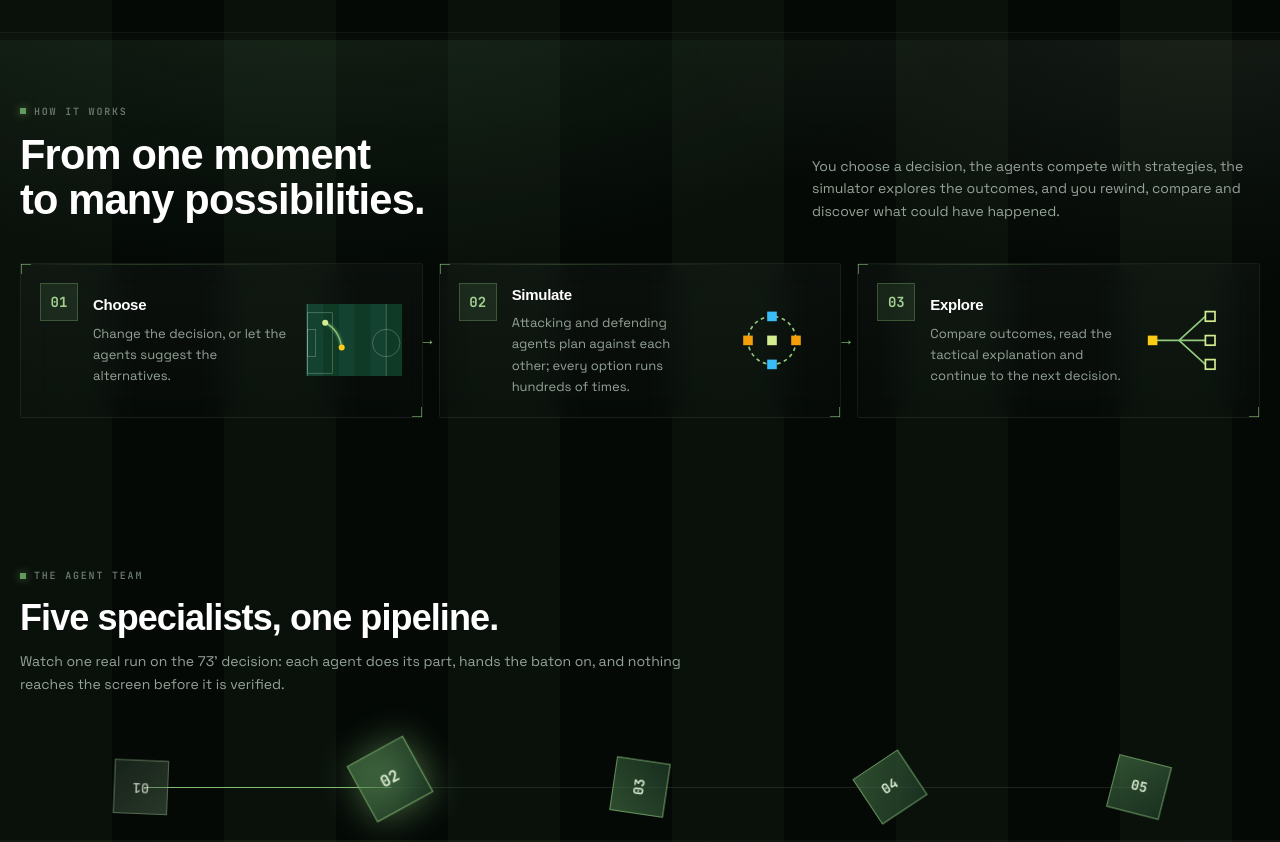
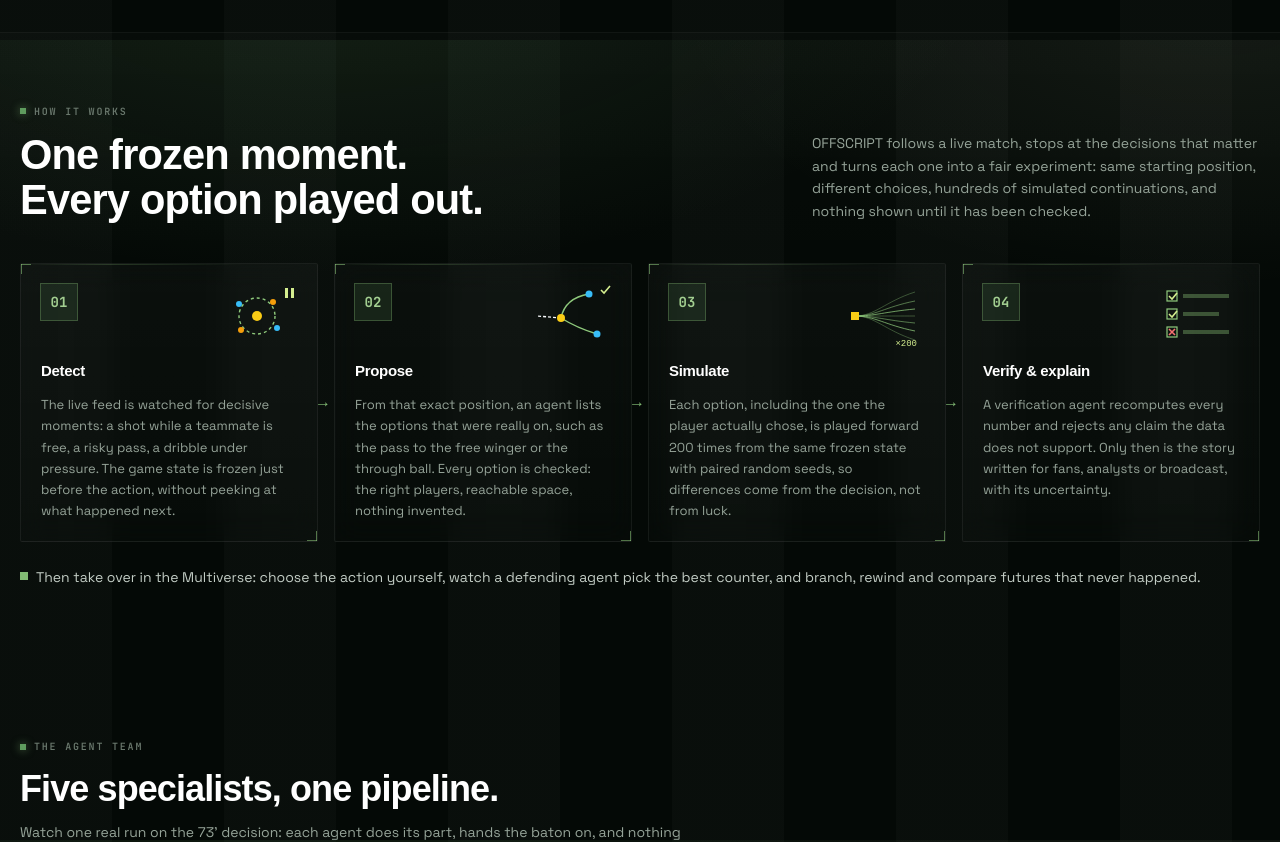
Before and after one commit to thomasdevving/offscript, a Next.js app in the folder apps/web/: page / in a window 1280 px wide. Shown: the part 760-1602 px from the top of the page. Built offline with nearby package versions, Linux system fonts and the light colour scheme; a web font is replaced by a local one.

Commit message:
Landing: sharper how-it-works and a use-cases section; English only; neutral background stripes in dark mode

```diff
--- a/apps/web/app/globals.css
+++ b/apps/web/app/globals.css
@@ -87,7 +87,7 @@
     radial-gradient(1100px 560px at 25% -14%, rgba(95, 156, 94, 0.16), transparent 62%),
     radial-gradient(900px 480px at 95% -5%, rgba(207, 226, 180, 0.07), transparent 60%),
     /* Mowing stripes: the alternating light/dark bands of a freshly cut pitch. */
-    repeating-linear-gradient(90deg, rgba(143, 202, 124, 0.04) 0 112px, transparent 112px 224px);
+    repeating-linear-gradient(90deg, rgba(226, 232, 226, 0.022) 0 112px, transparent 112px 224px);
   background-size: auto, auto, auto;
   background-attachment: fixed;
   font-feature-settings: "cv11", "ss01";
--- a/apps/web/components/Header.tsx
+++ b/apps/web/components/Header.tsx
@@ -1,6 +1,6 @@
 "use client";
 
-import type { Language, ViewerMode } from "@offscript/contracts";
+import type { ViewerMode } from "@offscript/contracts";
 import { t } from "@/lib/i18n";
 import { actions, useApp } from "@/lib/store";
 import BrandMark from "./BrandMark";
@@ -60,8 +60,6 @@
         <div className="ml-auto flex flex-wrap items-center gap-2">
           <Segmented<ViewerMode> label={L.mode} value={s.mode} onChange={actions.setMode} testId="mode-switch"
             options={[{ v: "casual", label: L.casual }, { v: "analyst", label: L.analyst }, { v: "broadcaster", label: L.broadcaster }]} />
-          <Segmented<Language> label={L.language} value={s.lang} onChange={actions.setLang} testId="lang-switch"
-            options={[{ v: "en", label: "EN" }, { v: "nl", label: "NL" }]} />
           <button type="button" onClick={() => void actions.openRecap()} data-testid="open-recap" className="btn">{L.recap}</button>
           <ThemeToggle lang={s.lang} />
           <div className="flex items-center gap-2 rounded-xl bg-white/[0.04] px-2.5 py-1.5 text-[11px]">
--- a/apps/web/components/landing/Landing.tsx
+++ b/apps/web/components/landing/Landing.tsx
@@ -23,16 +23,28 @@
     stats: [
       ["200", "simulations per option"],
       ["5", "agents, one verified answer"],
-      ["3", "viewer modes, EN and NL"],
+      ["3", "viewer modes: fan, analyst, broadcast"],
     ],
     howEyebrow: "How it works",
-    howTitle: ["From one moment", "to many possibilities."],
-    howSub: "You choose a decision, the agents compete with strategies, the simulator explores the outcomes, and you rewind, compare and discover what could have happened.",
+    howTitle: ["One frozen moment.", "Every option played out."],
+    howSub: "OFFSCRIPT follows a live match, stops at the decisions that matter and turns each one into a fair experiment: same starting position, different choices, hundreds of simulated continuations, and nothing shown until it has been checked.",
     steps: [
-      ["Choose", "Change the decision, or let the agents suggest the alternatives."],
-      ["Simulate", "Attacking and defending agents plan against each other; every option runs hundreds of times."],
-      ["Explore", "Compare outcomes, read the tactical explanation and continue to the next decision."],
+      ["Detect", "The live feed is watched for decisive moments: a shot while a teammate is free, a risky pass, a dribble under pressure. The game state is frozen just before the action, without peeking at what happened next."],
+      ["Propose", "From that exact position, an agent lists the options that were really on, such as the pass to the free winger or the through ball. Every option is checked: the right players, reachable space, nothing invented."],
+      ["Simulate", "Each option, including the one the player actually chose, is played forward 200 times from the same frozen state with paired random seeds, so differences come from the decision, not from luck."],
+      ["Verify & explain", "A verification agent recomputes every number and rejects any claim the data does not support. Only then is the story written for fans, analysts or broadcast, with its uncertainty."],
     ],
+    howMultiverse: "Then take over in the Multiverse: choose the action yourself, watch a defending agent pick the best counter, and branch, rewind and compare futures that never happened.",
+    usesEyebrow: "Who it is for",
+    usesTitle: ["One engine,", "four kinds of questions."],
+    usesSub: "The same verified analysis is shaped for whoever needs it: a sentence for the fan, intervals and evidence for the analyst, a timed overlay for the director.",
+    uses: [
+      ["Broadcasters", "A verified 'what if' seconds after the moment: a lower-third caption, a replay of the alternative and machine-readable overlay instructions with timing and priority, ready for the studio or second screen."],
+      ["Analysts & coaches", "Review decisions with numbers instead of hindsight: compare the options with confidence intervals, see which defensive response neutralises which choice, and bring the branches into video sessions."],
+      ["Fans", "Settle the debate with evidence. Watch the pass that was never played, take the decision yourself in the Multiverse and see how often it would have worked under the model."],
+      ["Player development", "Teach decision-making from real situations: why the pass was on, how the defence would react and what a better option looks like, in plain language for young players."],
+    ],
+    usesNote: "Today OFFSCRIPT runs on synthetic matches; the pipeline takes any event stream with player positions.",
     compareEyebrow: "Compare realities",
     compareTitle: ["See how the game", "could have unfolded."],
     compareSub: "Watch the actual outcome and your alternative side by side. Different decisions. Different strategies. Different futures.",
@@ -77,16 +89,28 @@
     stats: [
       ["200", "simulaties per optie"],
       ["5", "agents, één geverifieerd antwoord"],
-      ["3", "kijkmodi, EN en NL"],
+      ["3", "kijkmodi: fan, analist, omroep"],
     ],
     howEyebrow: "Hoe het werkt",
-    howTitle: ["Van één moment", "naar talloze mogelijkheden."],
-    howSub: "Jij kiest een beslissing, de agents strijden met strategieën, de simulator verkent de uitkomsten en jij spoelt terug, vergelijkt en ontdekt wat er had kunnen gebeuren.",
+    howTitle: ["Eén bevroren moment.", "Elke optie uitgespeeld."],
+    howSub: "OFFSCRIPT volgt een live wedstrijd, stopt bij de beslissingen die ertoe doen en maakt van elke beslissing een eerlijk experiment: dezelfde uitgangspositie, andere keuzes, honderden gesimuleerde vervolgen, en niets in beeld voordat het gecontroleerd is.",
     steps: [
-      ["Kiezen", "Verander de beslissing, of laat de agents de alternatieven voorstellen."],
-      ["Simuleren", "Aanvallende en verdedigende agents plannen tegen elkaar; elke optie wordt honderden keren gespeeld."],
-      ["Verkennen", "Vergelijk uitkomsten, lees de tactische uitleg en ga door naar de volgende beslissing."],
+      ["Herkennen", "De live feed wordt gevolgd op beslissende momenten: een schot terwijl een medespeler vrij staat, een riskante pass, een dribbel onder druk. De situatie wordt vlak vóór de actie bevroren, zonder vooruit te kijken."],
+      ["Voorstellen", "Vanuit precies die positie zet een agent de opties op een rij die echt konden, zoals de pass naar de vrije vleugelspeler of de steekpass. Elke optie wordt gecontroleerd: juiste spelers, bereikbare ruimte, niets verzonnen."],
+      ["Simuleren", "Elke optie, ook de echte keuze, wordt 200 keer vooruitgespeeld vanuit dezelfde bevroren situatie met gepaarde toevalsgetallen, zodat verschillen uit de beslissing komen en niet uit geluk."],
+      ["Controleren & uitleggen", "Een verificatie-agent rekent elk getal na en verwerpt elke bewering die de data niet steunt. Pas dan wordt het verhaal geschreven voor fans, analisten of omroep, met de onzekerheid erbij."],
     ],
+    howMultiverse: "Neem daarna zelf het roer in het Multiverse: kies de actie, zie een verdedigende agent de beste tegenzet kiezen, en vertak, spoel terug en vergelijk toekomsten die nooit plaatsvonden.",
+    usesEyebrow: "Voor wie",
+    usesTitle: ["Eén motor,", "vier soorten vragen."],
+    usesSub: "Dezelfde geverifieerde analyse wordt gevormd voor wie hem nodig heeft: een zin voor de fan, intervallen en bewijs voor de analist, een getimede overlay voor de regie.",
+    uses: [
+      ["Omroepen", "Een geverifieerde 'wat als' seconden na het moment: een ondertitel, een replay van het alternatief en machineleesbare overlay-instructies met timing en prioriteit, klaar voor studio of second screen."],
+      ["Analisten & trainers", "Beoordeel beslissingen met cijfers in plaats van achteraf-wijsheid: vergelijk opties met betrouwbaarheidsintervallen, zie welke verdedigende reactie welke keuze neutraliseert en gebruik de takken in videosessies."],
+      ["Fans", "Beslecht de discussie met bewijs. Bekijk de pass die nooit werd gegeven, neem zelf de beslissing in het Multiverse en zie hoe vaak die volgens het model had gewerkt."],
+      ["Talentontwikkeling", "Leer beslissen aan de hand van echte situaties: waarom de pass erop zat, hoe de verdediging zou reageren en hoe een betere optie eruitziet, in begrijpelijke taal voor jonge spelers."],
+    ],
+    usesNote: "OFFSCRIPT draait nu op synthetische wedstrijden; de pijplijn werkt met elke eventstream met spelersposities.",
     compareEyebrow: "Vergelijk werkelijkheden",
     compareTitle: ["Zie hoe de wedstrijd", "had kunnen verlopen."],
     compareSub: "Bekijk de echte uitkomst en jouw alternatief naast elkaar. Andere beslissingen. Andere strategieën. Andere toekomsten.",
@@ -180,32 +204,71 @@
   );
 }
 
+/** One small illustration per pipeline step: detect, propose, simulate, verify. */
 function StepArt({ i }: { i: number }) {
   const c = { fill: "none", stroke: "#8fca7c", strokeWidth: 1.4 } as const;
   if (i === 0) {
+    // Frozen moment: the carrier inside a freeze ring, play paused.
     return (
-      <div className="w-24 shrink-0">
-        <MiniPitch path={PASS_PATH} crop players={false}
-          extra={<><circle cx={22.8} cy={37} r={2} fill="#facc15" /><circle cx={11.8} cy={20.5} r={2} fill="#d4ee8f" /></>} />
-      </div>
+      <svg viewBox="0 0 80 64" className="w-20 shrink-0" aria-hidden>
+        <circle cx={40} cy={32} r={18} {...c} strokeDasharray="3 3" />
+        <circle cx={40} cy={32} r={5} fill="#facc15" />
+        <circle cx={22} cy={20} r={3} fill="#38bdf8" /><circle cx={60} cy={44} r={3} fill="#38bdf8" />
+        <circle cx={56} cy={18} r={3} fill="#f59e0b" /><circle cx={24} cy={46} r={3} fill="#f59e0b" />
+        <rect x={68} y={4} width={3} height={10} fill="#d4ee8f" /><rect x={74} y={4} width={3} height={10} fill="#d4ee8f" />
+      </svg>
     );
   }
   if (i === 1) {
+    // Realistic options from the carrier: the actual shot and two checked passes.
     return (
-      <svg viewBox="0 0 80 64" className="w-24 shrink-0" aria-hidden>
-        <circle cx={40} cy={32} r={20} {...c} strokeDasharray="3 3" />
-        {[[40, 12], [60, 32], [40, 52], [20, 32]].map(([x, y], k) => <rect key={k} x={x - 4} y={y - 4} width={8} height={8} fill={k % 2 ? "#f59e0b" : "#38bdf8"} />)}
-        <rect x={36} y={28} width={8} height={8} fill="#d4ee8f" />
+      <svg viewBox="0 0 80 64" className="w-20 shrink-0" aria-hidden>
+        <path d="M30 34 L6 32" stroke="#f8fafc" strokeWidth={1.4} strokeDasharray="3 2" />
+        <path d="M30 34 Q34 14 58 10" {...c} /><path d="M30 34 Q46 44 66 50" {...c} />
+        <circle cx={30} cy={34} r={4} fill="#facc15" />
+        <circle cx={58} cy={10} r={3.5} fill="#38bdf8" /><circle cx={66} cy={50} r={3.5} fill="#38bdf8" />
+        <path d="M70 6 l3 3 l6 -7" fill="none" stroke="#d4ee8f" strokeWidth={1.6} />
       </svg>
     );
   }
+  if (i === 2) {
+    // Many continuations fanning out from the same frozen state.
+    return (
+      <svg viewBox="0 0 80 64" className="w-20 shrink-0" aria-hidden>
+        {[-24, -15, -7, 0, 7, 15, 24].map((dy, k) => (
+          <path key={k} d={`M10 32 C 30 32, 40 ${32 + dy * 0.6}, 70 ${32 + dy}`} fill="none" stroke="#8fca7c" strokeWidth={1} opacity={0.35 + (k % 3) * 0.2} />
+        ))}
+        <rect x={6} y={28} width={8} height={8} fill="#facc15" />
+        <text x={72} y={62} fontSize={9} textAnchor="end" fill="#d4ee8f" fontFamily="monospace">×200</text>
+      </svg>
+    );
+  }
+  // Every claim checked against the evidence.
   return (
-    <svg viewBox="0 0 80 64" className="w-24 shrink-0" aria-hidden>
-      <path d="M8 32 H30 M30 32 L52 12 M30 32 H52 M30 32 L52 52" {...c} />
-      {[[56, 12], [56, 32], [56, 52]].map(([x, y], k) => <rect key={k} x={x - 4} y={y - 4} width={8} height={8} fill="none" stroke="#d4ee8f" strokeWidth={1.4} />)}
-      <rect x={4} y={28} width={8} height={8} fill="#facc15" />
+    <svg viewBox="0 0 80 64" className="w-20 shrink-0" aria-hidden>
+      {[12, 30, 48].map((y, k) => (
+        <g key={y}>
+          <rect x={8} y={y - 5} width={10} height={10} fill="none" stroke="#8fca7c" strokeWidth={1.2} />
+          {k === 2
+            ? <path d={`M10 ${y - 3} l6 6 M16 ${y - 3} l-6 6`} fill="none" stroke="#f87171" strokeWidth={1.6} />
+            : <path d={`M10 ${y} l3 3 l5 -6`} fill="none" stroke="#d4ee8f" strokeWidth={1.6} />}
+          <rect x={24} y={y - 2} width={k === 1 ? 36 : 46} height={4} fill="#8fca7c" opacity={0.35} />
+        </g>
+      ))}
     </svg>
   );
+}
+
+/** Line icons for the use cases: broadcast screen, analyst chart, fan, player development. */
+function UseIcon({ i }: { i: number }) {
+  const s = { fill: "none", stroke: "#8fca7c", strokeWidth: 1.6, strokeLinecap: "round", strokeLinejoin: "round" } as const;
+  const paths = [
+    <><rect x={4} y={6} width={28} height={18} {...s} /><path d="M12 30 H24 M18 24 V30" {...s} /><path d="M8 20 H20" stroke="#d4ee8f" strokeWidth={2.2} /></>,
+    <><path d="M5 30 H31 M5 30 V6" {...s} /><path d="M9 24 L16 16 L21 20 L30 9" {...s} /><circle cx={30} cy={9} r={2} fill="#d4ee8f" /></>,
+    <><circle cx={18} cy={18} r={12} {...s} /><path d="M18 11 L23 15 L21 21 H15 L13 15 Z" fill="#d4ee8f" opacity={0.85} /></>,
+    <><path d="M6 28 L14 20 L20 24 L30 10" {...s} /><path d="M24 10 H30 V16" {...s} /><circle cx={6} cy={28} r={2} fill="#d4ee8f" /></>,
+  ];
+  return <svg viewBox="0 0 36 36" className="h-9 w-9" aria-hidden>{paths[i % paths.length]}</svg>;
 }
 
 function SectionHead({ eyebrow, title, sub }: { eyebrow: string; title: readonly string[]; sub: string }) {
@@ -417,18 +480,16 @@
 }
 
 export default function Landing() {
-  const [lang, setLang] = useState<Lang>("en");
+  // The site is English-only (the Dutch copy is kept in COPY but not offered).
+  const lang: Lang = "en";
   const [playKey, setPlayKey] = useState(0);
   const C = COPY[lang];
   useEffect(() => {
     // Older links put app state on the root URL: forward them to the app.
     const q = window.location.search;
     if (/[?&](scenario|view)=/.test(q)) window.location.replace(`/app/${q}`);
-    if (navigator.language?.toLowerCase().startsWith("nl")) setLang("nl");
+    document.documentElement.lang = lang;
   }, []);
-  useEffect(() => {
-    document.documentElement.lang = lang;
-  }, [lang]);
 
   return (
     <div className={`landing ${display.variable} ${body.variable} min-h-screen overflow-x-hidden`}>
@@ -438,11 +499,6 @@
           <span className="text-[15px] font-black tracking-[0.32em] text-white">OFFSCRIPT</span>
         </div>
         <div className="ml-auto flex items-center gap-2">
-          <div role="radiogroup" aria-label="Language" className="flex rounded-sm bg-white/[0.04] p-0.5">
-            {(["en", "nl"] as const).map((l) => (
-              <button key={l} type="button" role="radio" aria-checked={lang === l} onClick={() => setLang(l)} className="tab">{l.toUpperCase()}</button>
-            ))}
-          </div>
           <ThemeToggle lang={lang} />
           <Link href={APP} className="btn whitespace-nowrap">{C.open} →</Link>
         </div>
@@ -475,21 +531,25 @@
       <section className="section-band">
         <div className="mx-auto max-w-[1400px] px-5 py-16">
           <SectionHead eyebrow={C.howEyebrow} title={C.howTitle} sub={C.howSub} />
-          <ol className="mt-10 grid gap-4 md:grid-cols-3">
+          <ol className="mt-10 grid gap-4 sm:grid-cols-2 lg:grid-cols-4">
             {C.steps.map(([title, text], i) => (
-              <li key={title} className="glass relative flex items-center gap-4 p-5">
-                <span className="grid h-9 w-9 shrink-0 place-items-center self-start bg-leaf-500/15 font-mono text-sm font-bold text-leaf-300 ring-1 ring-leaf-400/40">
-                  {String(i + 1).padStart(2, "0")}
-                </span>
-                <div className="min-w-0 flex-1">
-                  <h3 className="text-[15px] font-bold text-white">{title}</h3>
-                  <p className="mt-1.5 text-[13px] leading-relaxed text-slate-400">{text}</p>
+              <li key={title} className="glass relative flex flex-col gap-3 p-5">
+                <div className="flex items-start justify-between gap-3">
+                  <span className="grid h-9 w-9 shrink-0 place-items-center bg-leaf-500/15 font-mono text-sm font-bold text-leaf-300 ring-1 ring-leaf-400/40">
+                    {String(i + 1).padStart(2, "0")}
+                  </span>
+                  <StepArt i={i} />
                 </div>
-                <StepArt i={i} />
-                {i < 2 && <span className="absolute -right-3.5 top-1/2 z-10 hidden -translate-y-1/2 text-leaf-400 md:block" aria-hidden>→</span>}
+                <h3 className="text-[15px] font-bold text-white">{title}</h3>
+                <p className="text-[13px] leading-relaxed text-slate-400">{text}</p>
+                {i < C.steps.length - 1 && <span className="absolute -right-3.5 top-1/2 z-10 hidden -translate-y-1/2 text-leaf-400 lg:block" aria-hidden>→</span>}
               </li>
             ))}
           </ol>
+          <p className="mt-6 flex items-start gap-2 text-[14px] leading-relaxed text-slate-300">
+            <span className="mt-1.5 h-2 w-2 shrink-0 bg-leaf-400" aria-hidden />
+            <span>{C.howMultiverse}</span>
+          </p>
         </div>
       </section>
 
@@ -526,6 +586,20 @@
         </div>
       </section>
 
+      <section className="relative mx-auto max-w-[1400px] px-5 py-20">
+        <SectionHead eyebrow={C.usesEyebrow} title={C.usesTitle} sub={C.usesSub} />
+        <ul className="mt-10 grid gap-4 sm:grid-cols-2 lg:grid-cols-4">
+          {C.uses.map(([who, what], i) => (
+            <li key={who} className="glass flex flex-col gap-3 p-5">
+              <UseIcon i={i} />
+              <h3 className="text-[16px] font-bold text-white">{who}</h3>
+              <p className="text-[13px] leading-relaxed text-slate-400">{what}</p>
+            </li>
+          ))}
+        </ul>
+        <p className="mt-6 text-[12px] text-slate-500">{C.usesNote}</p>
+      </section>
+
       <section className="relative mx-auto max-w-[1400px] px-5 pb-16 pt-10">
         <div className="frame relative overflow-hidden px-6 py-14 text-center sm:px-12">
           <div className="pointer-events-none absolute inset-0 bg-[radial-gradient(600px_260px_at_50%_0%,rgba(95,156,94,0.22),transparent_70%)]" aria-hidden />
```
Also changed, not shown: 1 other file (tests, documents, lock files or other folders).
